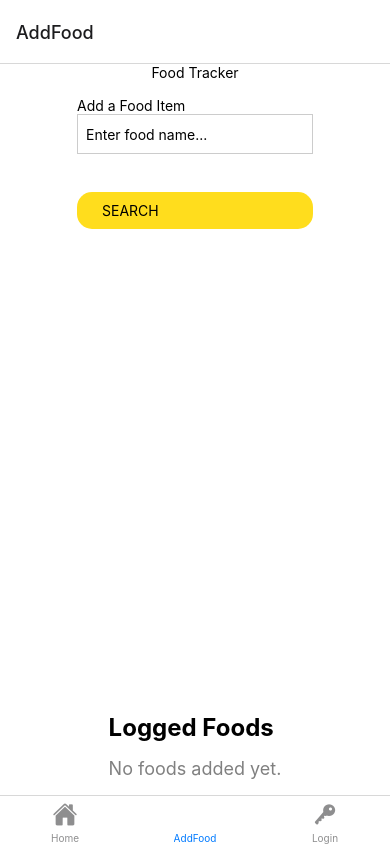
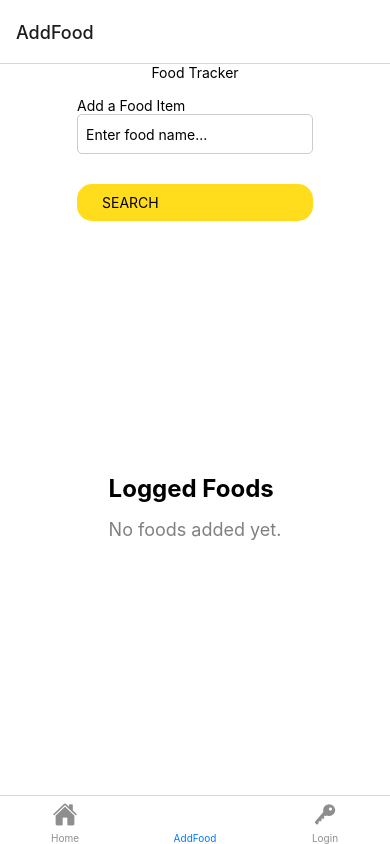
Before and after one commit to pinjaa/macromenu, a React Native app in the folder macromenu/: screen /AddFood in a window 390 px wide. Built offline with nearby package versions, Linux system fonts and the light colour scheme.

Commit message:
tyylejä muokattu

```diff
--- a/macromenu/styles/AddFoodFormStyle.js
+++ b/macromenu/styles/AddFoodFormStyle.js
@@ -12,15 +12,19 @@ export default StyleSheet.create({
     height: 40,
     borderColor: '#ccc',
     borderWidth: 1,
-    marginBottom: 10,
+    borderRadius: 5,
     paddingHorizontal: 8,
   },
   button: {
     backgroundColor: '#FFDd1d',
-    marginTop: 8,
     paddingVertical: 10,
     paddingHorizontal: 25,
-    borderRadius: 15
+    borderRadius: 15,
+    marginBottom: 10,
+    marginTop: 10
+  },
+  buttonTextSettings: {
+
   },
   errorText: {
     color: 'red',
--- a/macromenu/styles/FoodItem.js
+++ b/macromenu/styles/FoodItem.js
@@ -3,11 +3,13 @@ import { StyleSheet } from "react-native";
 export default StyleSheet.create({
   container: {
     padding: 16,
+    flex: 1,
   },
   title: {
     fontSize: 24,
     fontWeight: 'bold',
     marginBottom: 16,
+    marginTop: 20
   },
   noFoodsText: {
     fontSize: 18,
--- a/macromenu/styles/style.js
+++ b/macromenu/styles/style.js
@@ -6,5 +6,17 @@ export default StyleSheet.create({
     backgroundColor: '#fff',
     alignItems: 'center',
     justifyContent: 'center',
-  }
+  },
+  formContainer: {
+    flex: 1,
+    marginBottom: 10,
+  },
+  listContainer: {
+    flex: 1, // Adjust this to give more or less space to the list
+  },
+  title: {
+    fontSize: 24,
+    fontWeight: 'bold',
+    marginBottom: 10,
+  },
 })
```
